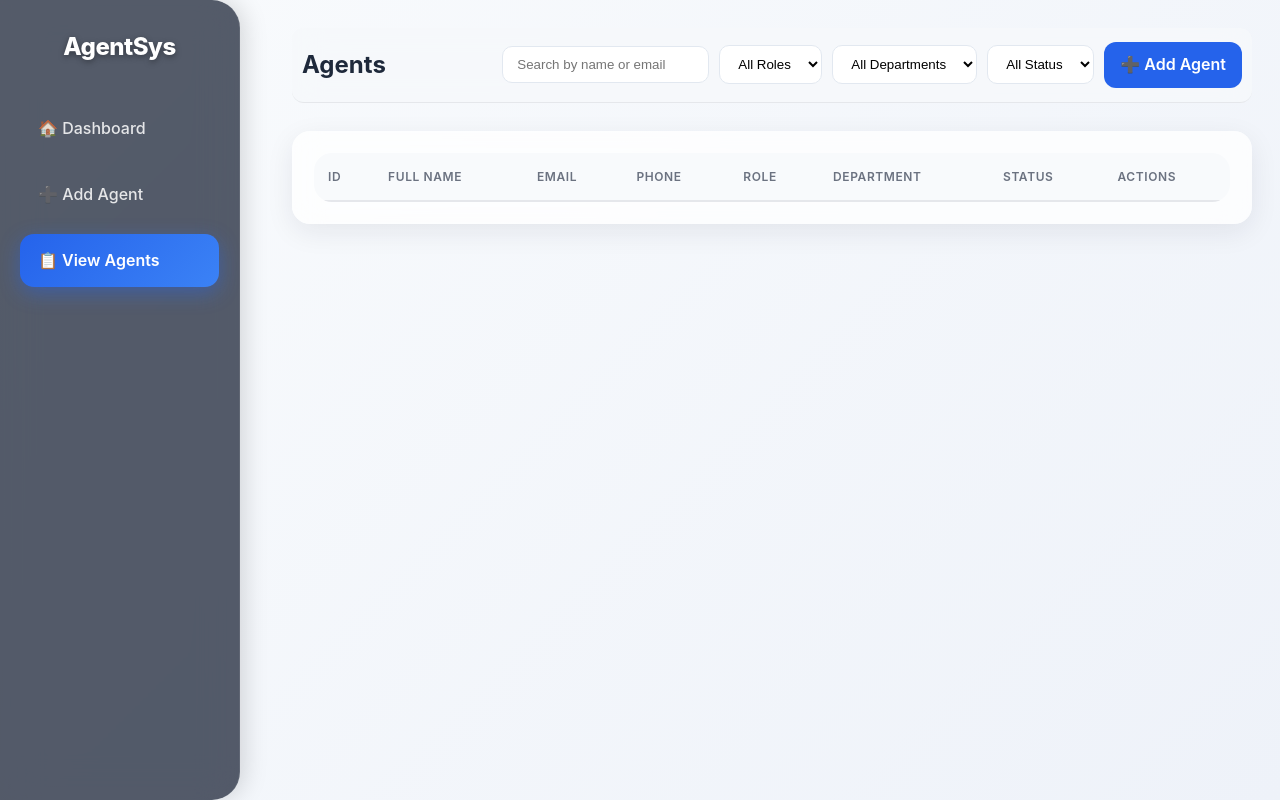
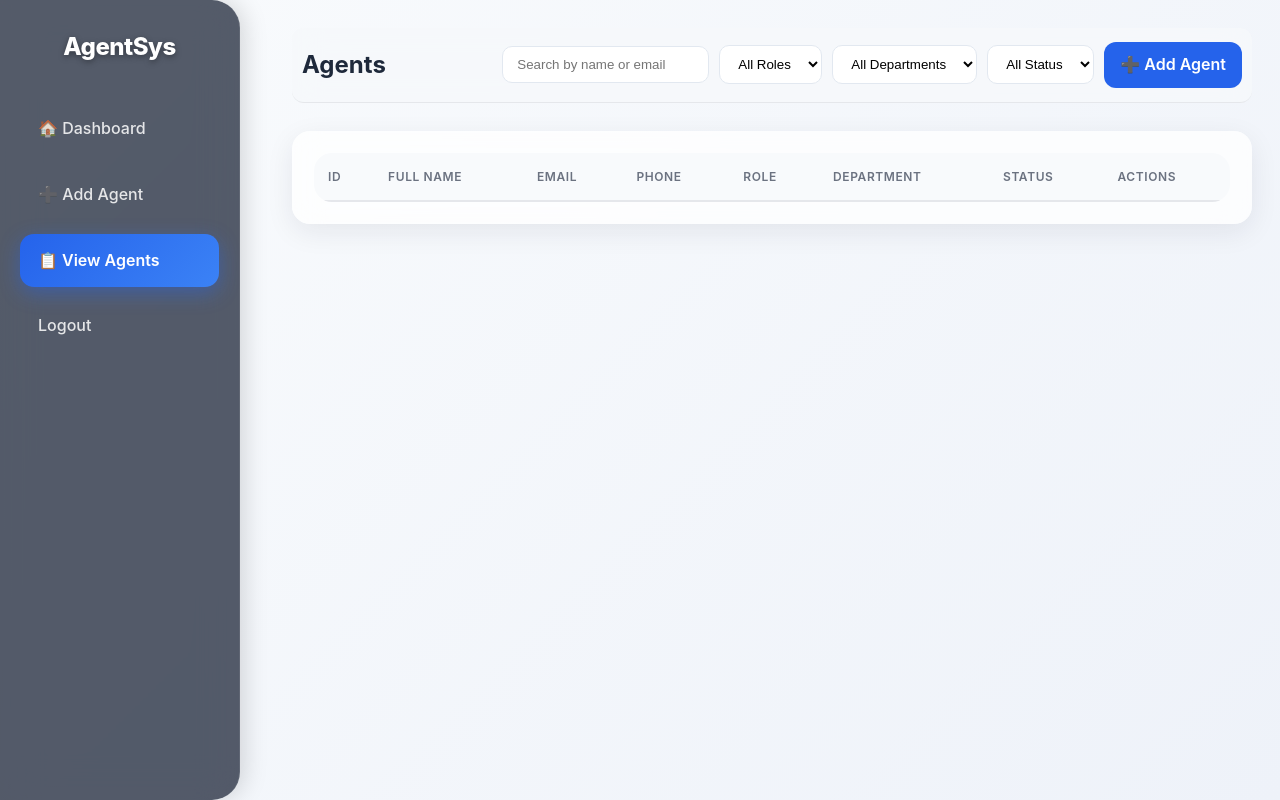
Before and after one commit to 1mos-droid/atsu, a website: page frontend/agents.html in a window 1280 px wide. Drawn offline with Linux system fonts and the light colour scheme; no server answers.

Commit message:
Update agents.html

```diff
--- a/frontend/agents.html
+++ b/frontend/agents.html
@@ -14,6 +14,7 @@
       <a href="index.html" class="nav-link">🏠 Dashboard</a>
       <a href="form.html" class="nav-link">➕ Add Agent</a>
       <a href="agents.html" class="nav-link active">📋 View Agents</a>
+<a href="logout.html" class="nav-link">Logout</a>
     </nav>
   </aside>
 
```
